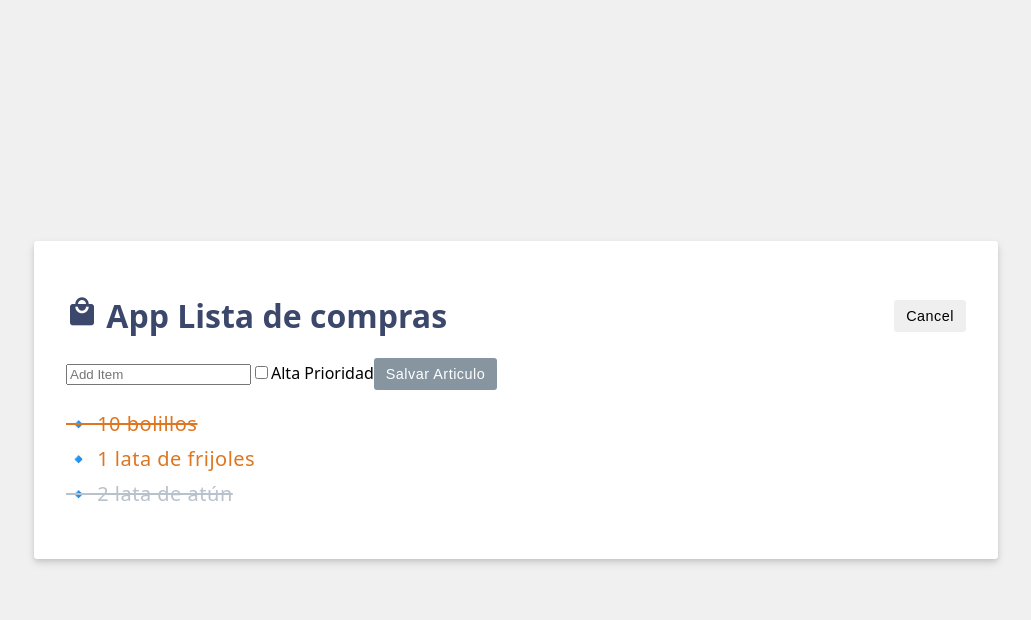
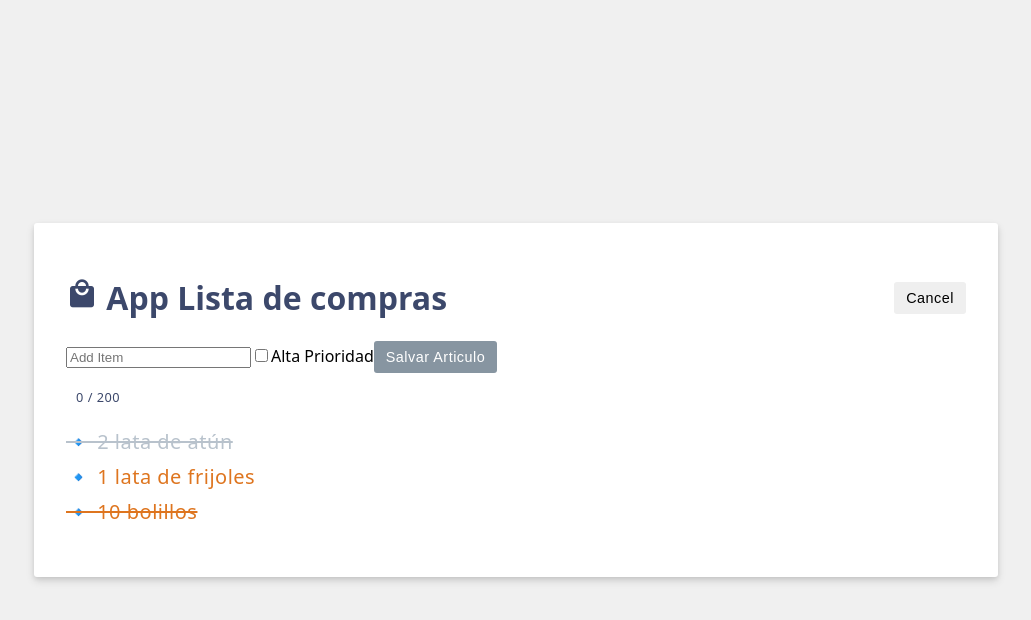
Before and after one commit to BajistaRex/DADM-2024B, a Vue app: page / in a window 1280 px wide. Both pictures are taken after a click on the button "Add Item". Shown: the top 620 px of the page, without its empty margins (124-1155 px from the left). Built offline with nearby package versions, Linux system fonts and the light colour scheme.

Commit message:
Propiedades Computadas

```diff
--- a/src/App.vue
+++ b/src/App.vue
@@ -1,34 +1,47 @@
 <script setup>
-import { ref } from 'vue';
+import { ref, computed } from 'vue';
 // Modo edición
 const editing = ref(false);
 // Funcion que alterna el valor de la variable editing
-const doEdit = (edit)=>{
+const doEdit = (edit) => {
   editing.value = edit;
   // Limpiando la entrada de texto
   // en caso de que se oculte o muestre
   // el formulario
   newItem.value = "";
+  newItemHighPriority.value = false;
 };
 
 const header = ref('App Lista de compras');
 const items = ref([
-  {id: 1, label: '10 bolillos', purchased: true, highPriority: true },
-  {id: 2, label: '1 lata de frijoles', purchased: false, highPriority: true },
-  {id: 3, label: '2 lata de atún', purchased: true, highPriority: false }
+  { id: 1, label: '10 bolillos', purchased: true, highPriority: true },
+  { id: 2, label: '1 lata de frijoles', purchased: false, highPriority: true },
+  { id: 3, label: '2 lata de atún', purchased: true, highPriority: false }
 ]);
 const newItem = ref('');
 const newItemHighPriority = ref(false);
 // Metodo para agregar nuevos elementos a la lista
 const saveItem = () => {
-  items.value.push({ id: items.value.length + 1, label: newItem.value });
+  items.value.push({
+    id: items.value.length + 1,
+    label: newItem.value,
+    highPriority: newItemHighPriority.value
+  });
   // Reiniciendo la entrada de texto
   newItem.value = "";
+  newItemHighPriority.value = false;
 };
 // Alternando estado de compra del item
 const togglePurchased = (item) => {
   item.purchased = !item.purchased;
 };
+
+// Propiedad computada
+const characterCount = computed(() => {
+  return newItem.value.length;
+});
+// Creando propiedad computada que invierte items de la lista
+const reversedItems = computed(() => [...items.value].reverse());
 </script>
 
 <template>
@@ -40,24 +53,22 @@ const togglePurchased = (item) => {
   <!-- Agrupando Entradas de usuario -->
   <form class="add-item form" v-if="editing" v-on:submit.prevent="saveItem">
     <!-- Entrada de texto -->
-    <input
-      type="text"
-      placeholder="Add Item"
-      v-model.trim="newItem">
+    <input type="text" placeholder="Add Item" v-model.trim="newItem">
     <!-- Radio Buttons -->
     <label><input type="checkbox" v-model="newItemHighPriority">Alta Prioridad</label>
     <!-- Boton -->
-    <button :disabled="newItem.length === 0"
-      class="btn btn-primary">
+    <button :disabled="newItem.length === 0" class="btn btn-primary">
       Salvar Articulo
     </button>
+  <!-- Contador -->
+  <p class="counter">
+    {{characterCount}} / 200
+  </p>
   </form>
   <!-- Lista -->
   <ul>
-    <li v-for="({ id, label, purchased, highPriority }, index) in items"
-      :class="{strikeout: purchased, priority: highPriority}"
-      @click="togglePurchased(items[index])"
-      v-bind:key="id">
+    <li v-for="({ id, label, purchased, highPriority }, index) in reversedItems"
+      :class="{ strikeout: purchased, priority: highPriority }" @click="togglePurchased(reversedItems[index])" v-bind:key="id">
       🔹 {{ label }}
     </li>
   </ul>
@@ -66,6 +77,7 @@ const togglePurchased = (item) => {
 
 <style scoped>
 .shopping-cart-icon {
-  font-size: 2rem; /* Adjust the font-size value as per your desired size */
+  font-size: 2rem;
+  /* Adjust the font-size value as per your desired size */
 }
 </style>
```
